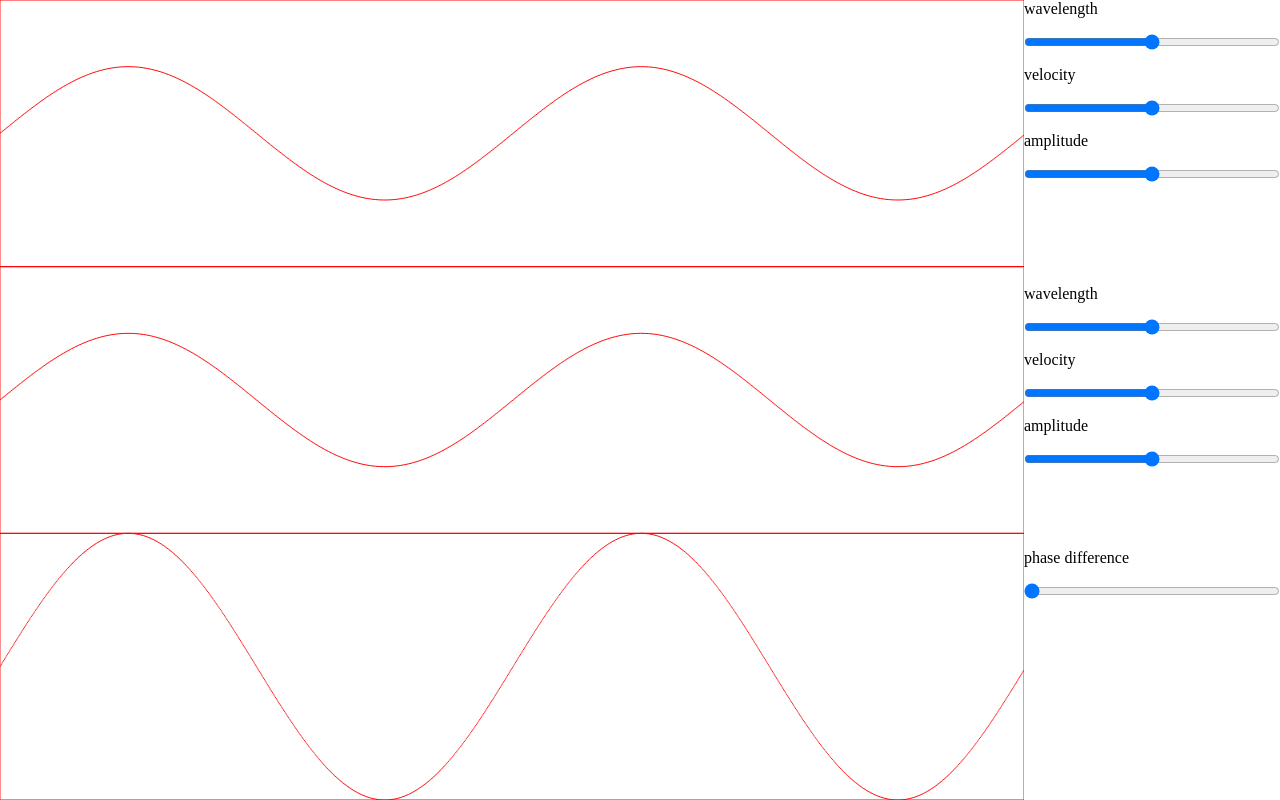
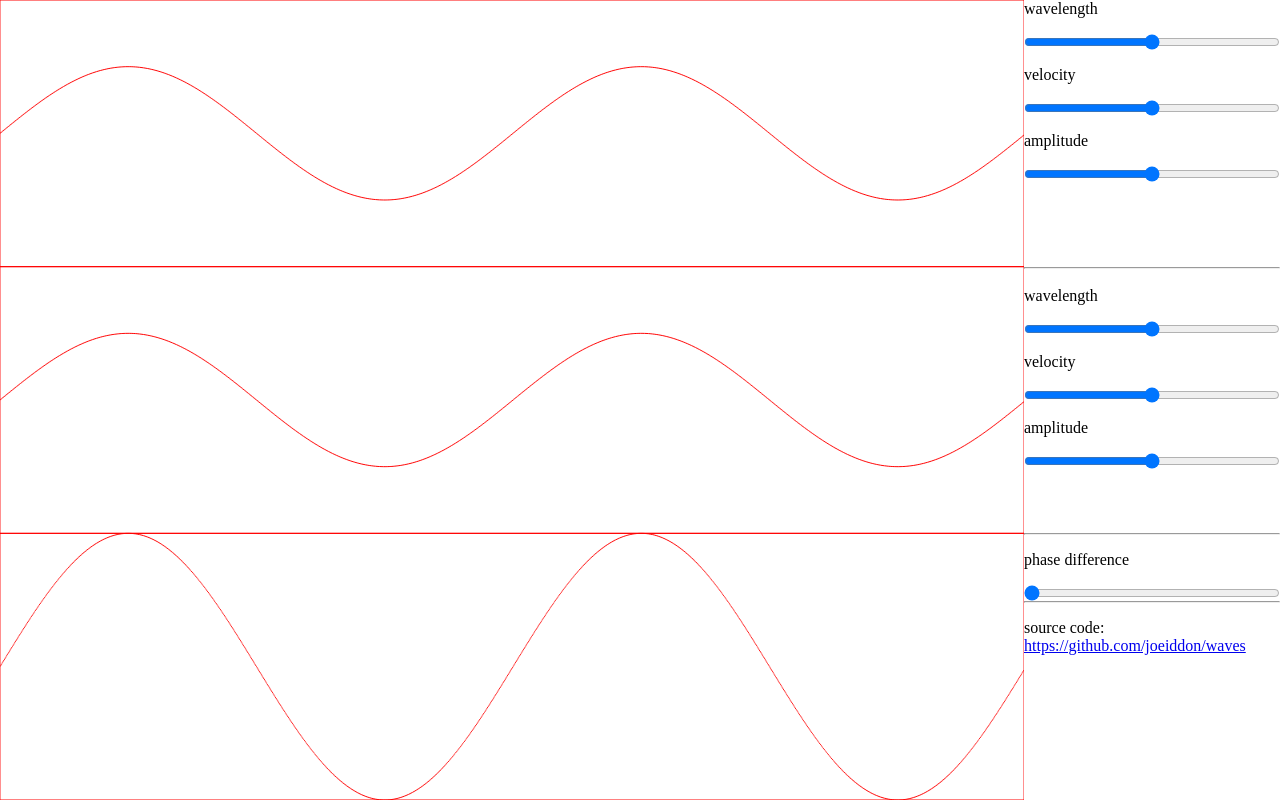
Before and after one commit to joeiddon/waves, a plain HTML site: page index.html in a window 1280 px wide. Drawn offline with Linux system fonts and the light colour scheme.

Commit message:
added link to source and some horizontal rules

```diff
--- a/index.html
+++ b/index.html
@@ -20,6 +20,9 @@ input {
 	width: 100%;
 	margin: 0;
 }
+hr {
+	margin: 0;
+}
 </style>
 </head>
 
@@ -37,6 +40,7 @@ input {
 </div>
 <div id='d2'></div>
 <div id='d3'>
+<hr>
 <br>wavelength</p>
 <input type='range' min=0 max=1 step=0.05 oninput='wavelength2=this.value;restart();'></input>
 <p>velocity<p>
@@ -45,8 +49,11 @@ input {
 <input type='range' min=0 max=1 step=0.05 oninput='amplitude2=this.value;restart();'></input>
 </div>
 <div id='d4'></div>
+<hr>
 <p>phase difference</p>
 <input type='range' min=0 max=1 value=0 step=0.02 oninput='phase_diff=parseFloat(this.value);restart();'></input>
+<hr>
+<p>source code: <a href='https://github.com/joeiddon/waves'>https://github.com/joeiddon/waves</a></p>
 </div>
 <script>
 'use strict';
@@ -120,7 +127,6 @@ function update(time_now){
 
 requestAnimationFrame(update);
 
-
 </script>
 </body>
 </html>
```
